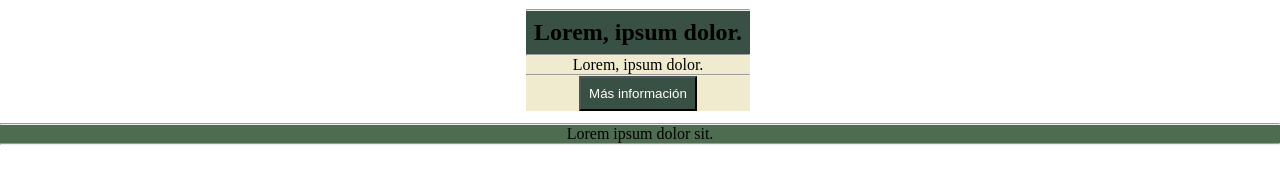
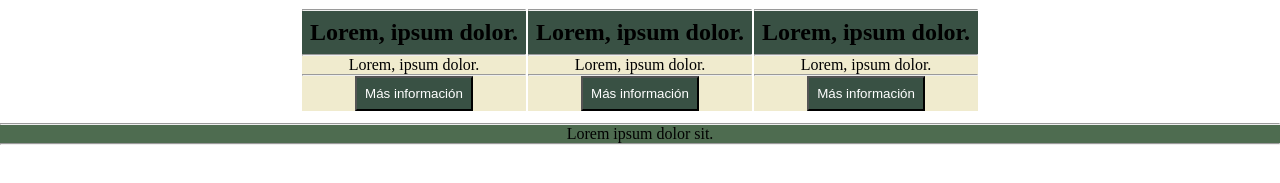
Before and after one commit to StivenDeveloper/styles, a plain HTML site: page index.html in a window 1280 px wide. Shown: the part 83-266 px from the top of the page. Drawn offline with Linux system fonts and the light colour scheme.

Commit message:
Se realizó un faltante en la sección XII

```diff
--- a/index.html
+++ b/index.html
@@ -38,10 +38,26 @@
                         </div>
                     </td>
                     <td>
-                        <div></div>
+                        <div class="bg-info text-center">
+                            <hr>
+                            <h2 class="text-primary padding">Lorem, ipsum dolor.</h2>
+                            <hr>
+                            <p>Lorem, ipsum dolor.</p>
+                            <hr>
+                            <button class="bg-primary text-white padding">Más información </button>
+                        </div>
                     </td>
                     <td>
-                        <div></div>
+                        <div>
+                            <div class="bg-info text-center">
+                                <hr>
+                                <h2 class="text-primary padding">Lorem, ipsum dolor.</h2>
+                                <hr>
+                                <p>Lorem, ipsum dolor.</p>
+                                <hr>
+                                <button class="bg-primary text-white padding">Más información </button>
+                            </div>
+                        </div>
                     </td>
                 </tr>
             </table>
```
